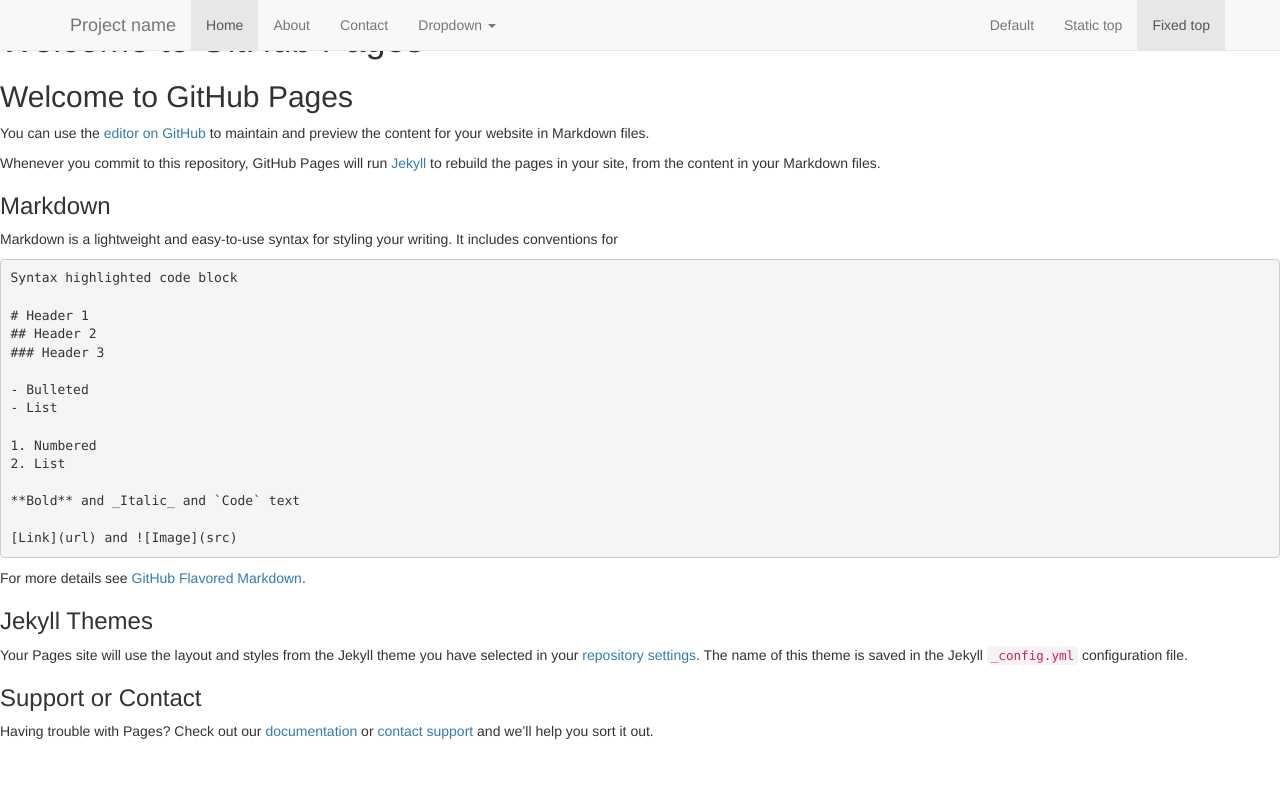
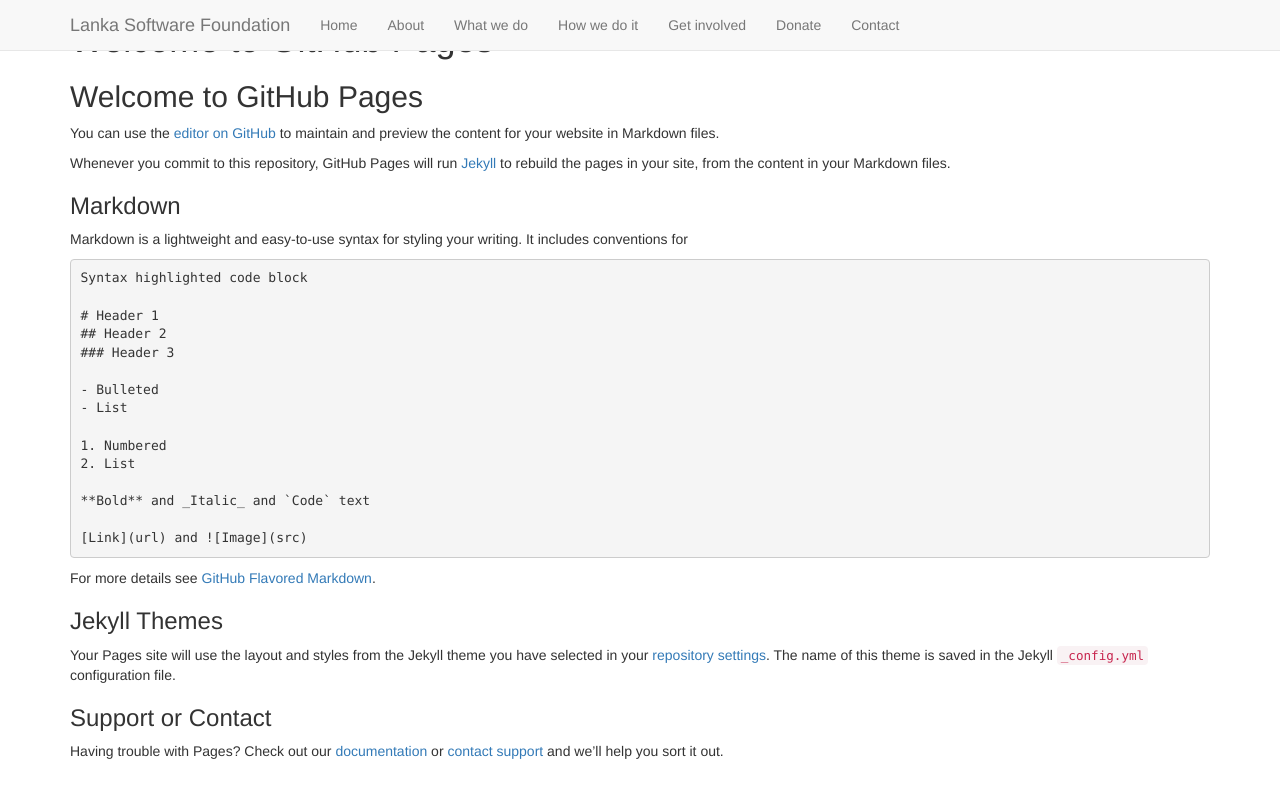
Before and after one commit to dinukadesilva/abcd, a Jekyll site: the page built from README.md, in a window 1280 px wide. Shown: the top 798 px of the page. Built offline with Jekyll 4.4.1, drawn with Linux system fonts in a browser that asks for light colours; nearby versions of some CDN libraries; our own code applies the rules of GitHub Pages for plain Markdown files.

Commit message:
Update default.html

```diff
--- a/_layouts/default.html
+++ b/_layouts/default.html
@@ -30,58 +30,36 @@
           <span class="icon-bar"></span>
           <span class="icon-bar"></span>
         </button>
-          <a class="navbar-brand" href="#">Project name</a>
+        <a class="navbar-brand" href="#">Lanka Software Foundation</a>
       </div>
       <div id="navbar" class="navbar-collapse collapse">
         <ul class="nav navbar-nav">
-            <li class="active"><a href="#">Home</a></li>
-            <li><a href="#">About</a></li>
-            <li><a href="#">Contact</a></li>
-            <li class="dropdown">
-              <a href="#" class="dropdown-toggle" data-toggle="dropdown" role="button" aria-haspopup="true" aria-expanded="false">Dropdown <span class="caret"></span></a>
-              <ul class="dropdown-menu">
-                <li><a href="#">Action</a></li>
-                <li><a href="#">Another action</a></li>
-                <li><a href="#">Something else here</a></li>
-                <li role="separator" class="divider"></li>
-                <li class="dropdown-header">Nav header</li>
-                <li><a href="#">Separated link</a></li>
-                <li><a href="#">One more separated link</a></li>
+          <li><a href="./">Home</a></li>
+          <li><a href="./about.html">About</a></li>
+          <li><a href="./what-we-do.html">What we do</a></li>
+          <li><a href="./how-we-do.html">How we do it</a></li>
+          <li><a href="./get-involved.html">Get involved</a></li>
+          <li><a href="./donate.html">Donate</a></li>
+          <li><a href="./contact.html">Contact</a></li>
         </ul>
-            </li>
-          </ul>
-          <ul class="nav navbar-nav navbar-right">
+  <!--           <ul class="nav navbar-nav navbar-right">
           <li><a href="../navbar/">Default</a></li>
           <li><a href="../navbar-static-top/">Static top</a></li>
           <li class="active"><a href="./">Fixed top <span class="sr-only">(current)</span></a></li>
-          </ul>
+        </ul> -->
       </div><!--/.nav-collapse -->
     </div>
   </nav>
 
+  <div class="container">
+
     <h1>{{ page.title }}</h1>
-    <section>
+
     {{ content }}
-    </section>
-
-
-
-
-  <!-- Footer
-  =========================================== -->
-  <footer class="bs-docs-footer" role="contentinfo">
-    <div class="container">
-      <div class="bs-docs-social">
-        <ul class="bs-docs-social-buttons">
-        </ul>
   </div>
 
-
-
-    </div>
+  <footer>
   </footer>
-
-
 
 </body>
 </html>
```
Lines whose indentation alone changed are shown as unchanged.
